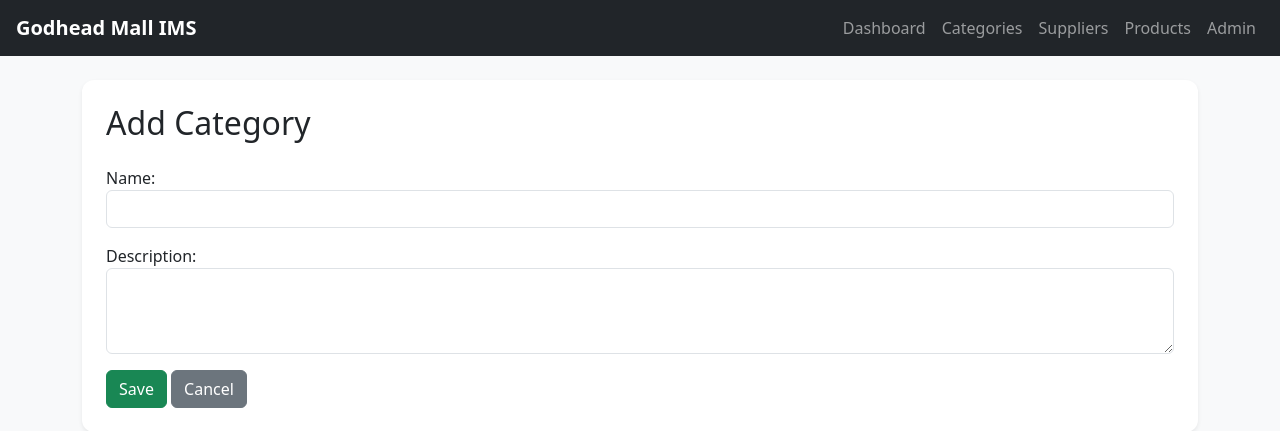
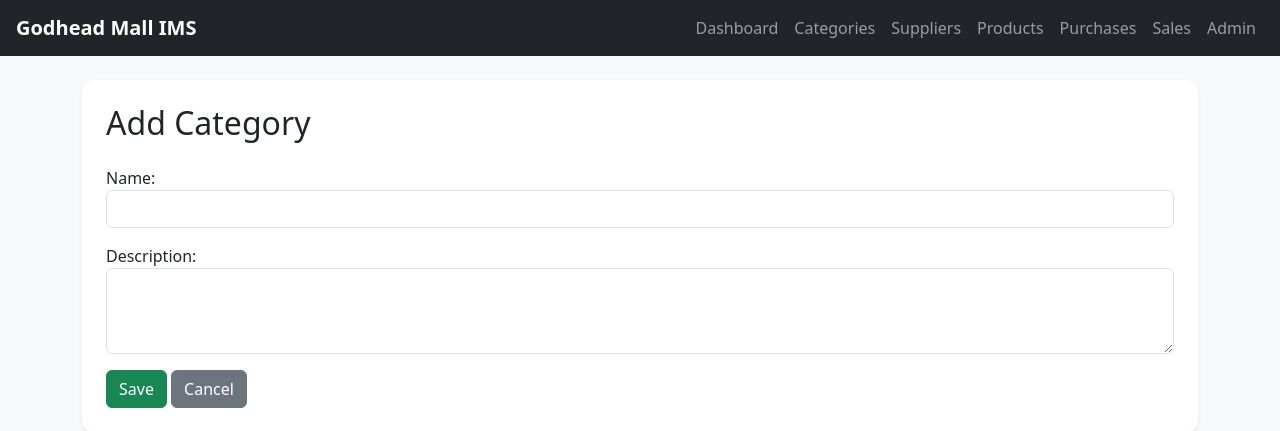
Before and after one commit to Dhieu-Simper/inventory, a Django app: page /categories/add/ in a window 1280 px wide. Shown: the top 431 px of the page. Run offline with Django 5.2, Linux system fonts and the light colour scheme.

Commit message:
Update base.html

```diff
--- a/invensys/myinven/templates/inventory/base.html
+++ b/invensys/myinven/templates/inventory/base.html
@@ -30,13 +30,35 @@
                 <li class="nav-item"><a class="nav-link" href="{% url 'category_list' %}">Categories</a></li>
                 <li class="nav-item"><a class="nav-link" href="{% url 'supplier_list' %}">Suppliers</a></li>
                 <li class="nav-item"><a class="nav-link" href="{% url 'product_list' %}">Products</a></li>
+                <li class="nav-item"><a class="nav-link" href="{% url 'purchase_list' %}">Purchases</a></li>
+                <li class="nav-item"><a class="nav-link" href="{% url 'sale_list' %}">Sales</a></li>
                 <li class="nav-item"><a class="nav-link" href="/admin/">Admin</a></li>
+
+                {% if request.user.is_authenticated %}
+                    <li class="nav-item">
+                        <span class="nav-link text-warning">Hi, {{ request.user.username }}</span>
+                    </li>
+                    <li class="nav-item">
+                        <a class="nav-link text-danger" href="{% url 'logout' %}">Logout</a>
+                    </li>
+                {% endif %}
             </ul>
         </div>
     </nav>
 
     <div class="container mt-4">
+        {% if messages %}
+            {% for message in messages %}
+                <div class="alert alert-{{ message.tags }} alert-dismissible fade show" role="alert">
+                    {{ message }}
+                    <button type="button" class="btn-close" data-bs-dismiss="alert"></button>
+                </div>
+            {% endfor %}
+        {% endif %}
+
         {% block content %}{% endblock %}
     </div>
+
+    <script src="https://cdn.jsdelivr.net/npm/bootstrap@5.3.3/dist/js/bootstrap.bundle.min.js"></script>
 </body>
 </html>
```
